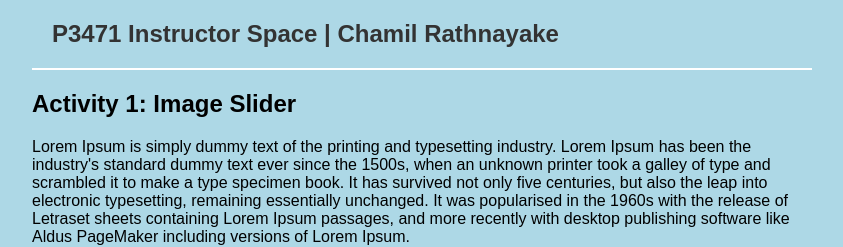
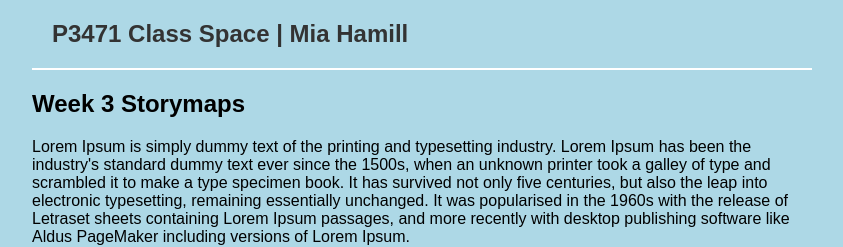
Before and after one commit to mhamill2026/202232238P3471, a plain HTML site: page index.html in a window 1280 px wide. Shown: the top 247 px of the page, without its empty margins (218-1061 px from the left). Drawn offline with Linux system fonts and the light colour scheme.

Commit message:
Update index.html

```diff
--- a/index.html
+++ b/index.html
@@ -18,8 +18,8 @@
 </style>
 </head>
 <body>
-  <h1>P3471 Instructor Space | Chamil Rathnayake</h1>
-	<h2>Activity 1: Image Slider</h2>
+  <h1>P3471 Class Space | Mia Hamill</h1>
+	<h2>Week 3 Storymaps</h2>
 
 	<p1>Lorem Ipsum is simply dummy text of the printing and typesetting industry. Lorem Ipsum has been the 	industry's standard dummy text ever since the 1500s, when an unknown printer took a galley of type and 	scrambled it to make a type specimen book. It has survived not only five centuries, but also the leap into 	electronic typesetting, remaining essentially unchanged. It was popularised in the 1960s with the release 	of Letraset sheets containing Lorem Ipsum passages, and more recently with desktop publishing software 	like Aldus PageMaker including versions of Lorem Ipsum.</p>
 
```
